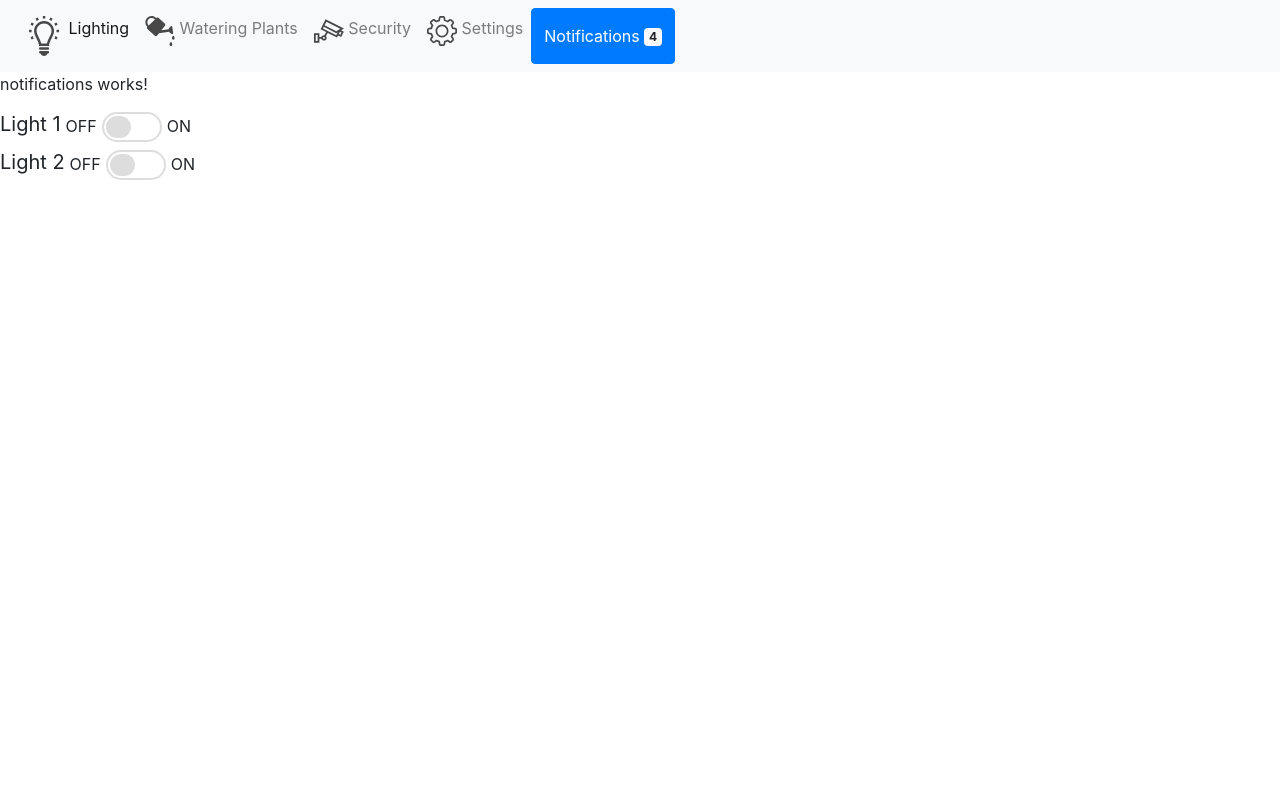
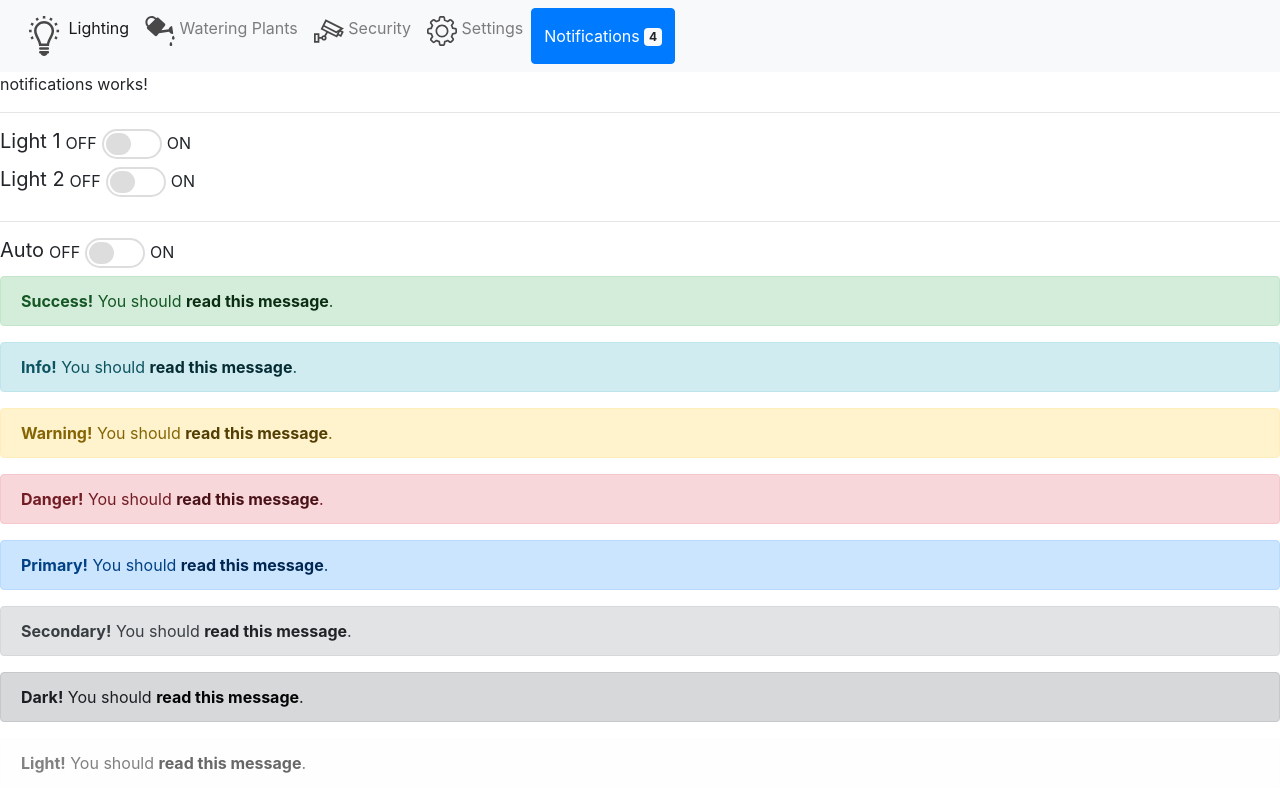
Before and after one commit to ranjanpandey2006/MINa10n-fe, an Angular app: page /notifications in a window 1280 px wide. Built offline with nearby package versions, Linux system fonts and the light colour scheme.

Commit message:
MIN Added some message examples

```diff
--- a/src/app/app.component.html
+++ b/src/app/app.component.html
@@ -26,6 +26,7 @@
 </nav>
 <router-outlet></router-outlet>
 
+<hr/>
 
 <div class="switch">
   <label class="labelLight">Light 1</label>
@@ -37,8 +38,6 @@
   <span class="labelSwitchIsOn">ON</span>
 </div>
 
-
-
 <div class="switch">
   <label class="labelLight">Light 2</label>
   <span class="labelSwitchIsOff">OFF</span>
@@ -48,3 +47,41 @@
   </div>
   <span class="labelSwitchIsOn">ON</span>
 </div>
+
+<hr/>
+
+<div class="switch">
+  <label class="labelLight">Auto</label>
+  <span class="labelSwitchIsOff">OFF</span>
+  <div>
+    <input id="switch3" class="cmn-toggle cmn-toggle-round-flat" type="checkbox" status="OFF" (click)="switch($event)">
+    <label for="switch3"></label>
+  </div>
+  <span class="labelSwitchIsOn">ON</span>
+</div>
+
+
+<div class="alert alert-success">
+  <strong>Success!</strong> You should <a href="javascript:void(0)" class="alert-link">read this message</a>.
+</div>
+<div class="alert alert-info">
+  <strong>Info!</strong> You should <a href="javascript:void(0)" class="alert-link">read this message</a>.
+</div>
+<div class="alert alert-warning">
+  <strong>Warning!</strong> You should <a href="javascript:void(0)" class="alert-link">read this message</a>.
+</div>
+<div class="alert alert-danger">
+  <strong>Danger!</strong> You should <a href="javascript:void(0)" class="alert-link">read this message</a>.
+</div>
+<div class="alert alert-primary">
+  <strong>Primary!</strong> You should <a href="javascript:void(0)" class="alert-link">read this message</a>.
+</div>
+<div class="alert alert-secondary">
+  <strong>Secondary!</strong> You should <a href="javascript:void(0)" class="alert-link">read this message</a>.
+</div>
+<div class="alert alert-dark">
+  <strong>Dark!</strong> You should <a href="javascript:void(0)" class="alert-link">read this message</a>.
+</div>
+<div class="alert alert-light">
+  <strong>Light!</strong> You should <a href="javascript:void(0)" class="alert-link">read this message</a>.
+</div>
```
